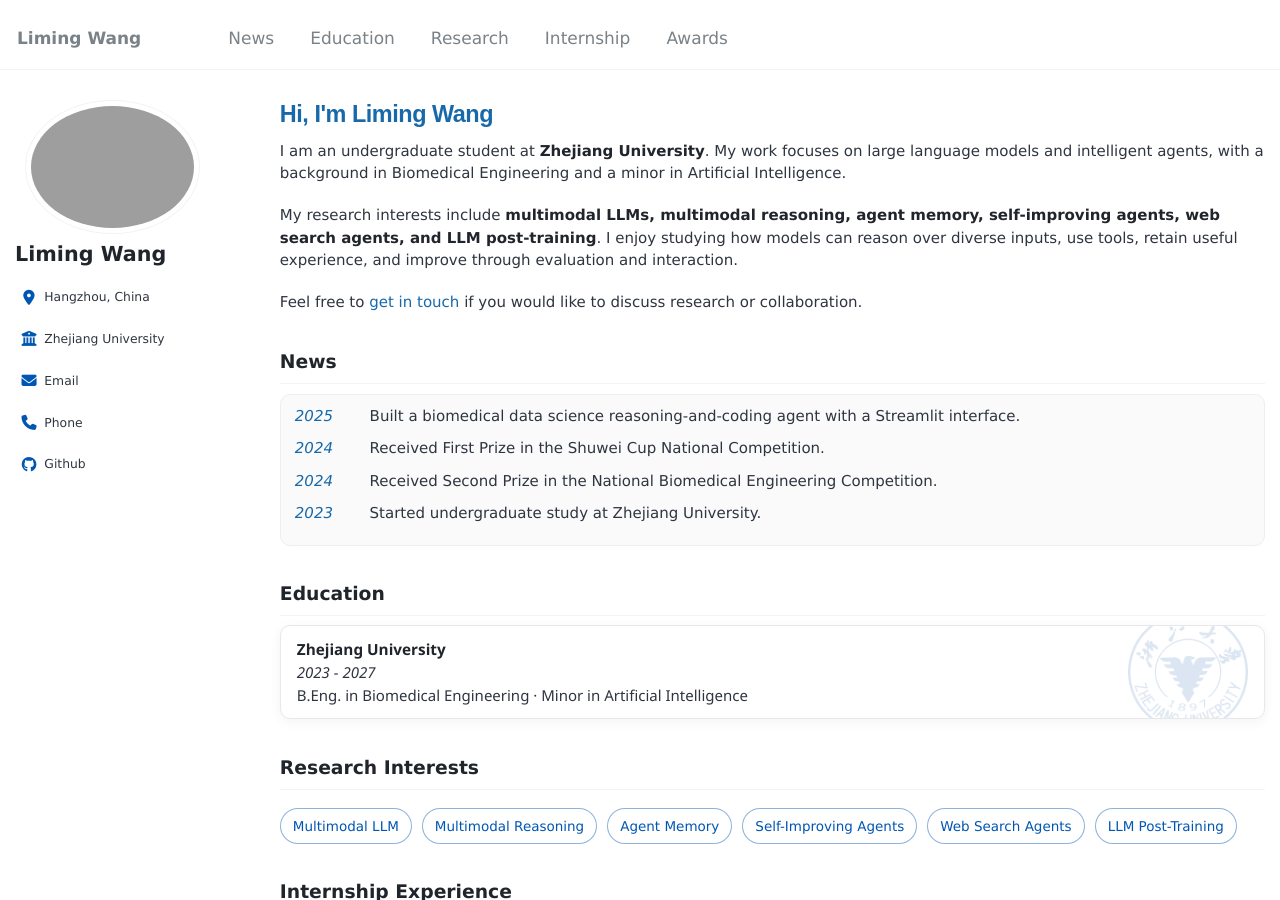
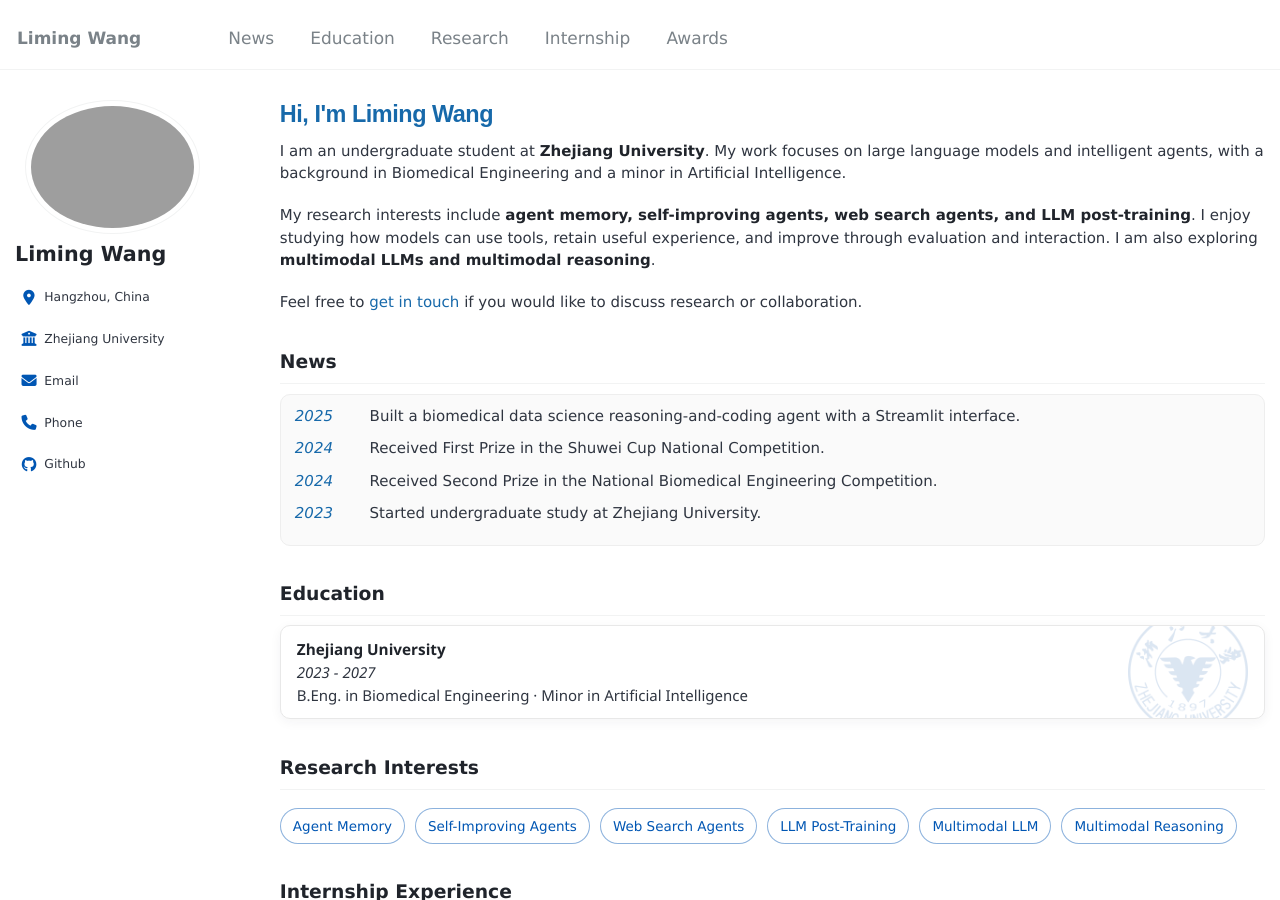
Before and after one commit to wwoozyq/wwoozyq.github.io, a Jekyll site: the page built from _pages/about.md, in a window 1280 px wide and 900 px high. Built offline with Jekyll 4.4.1, drawn with Linux system fonts in a browser that asks for light colours; some web fonts are replaced.

Commit message:
De-emphasize multimodal research interests

```diff
--- a/_pages/about.md
+++ b/_pages/about.md
@@ -12,7 +12,7 @@ redirect_from:
 
 I am an undergraduate student at **Zhejiang University**. My work focuses on large language models and intelligent agents, with a background in Biomedical Engineering and a minor in Artificial Intelligence.
 
-My research interests include **multimodal LLMs, multimodal reasoning, agent memory, self-improving agents, web search agents, and LLM post-training**. I enjoy studying how models can reason over diverse inputs, use tools, retain useful experience, and improve through evaluation and interaction.
+My research interests include **agent memory, self-improving agents, web search agents, and LLM post-training**. I enjoy studying how models can use tools, retain useful experience, and improve through evaluation and interaction. I am also exploring **multimodal LLMs and multimodal reasoning**.
 
 Feel free to [get in touch](mailto:3230104774@zju.edu.cn) if you would like to discuss research or collaboration.
 
@@ -43,12 +43,12 @@ Education
 Research Interests
 --------------
 <div id="research" class="research-interests">
-  <span>Multimodal LLM</span>
-  <span>Multimodal Reasoning</span>
   <span>Agent Memory</span>
   <span>Self-Improving Agents</span>
   <span>Web Search Agents</span>
   <span>LLM Post-Training</span>
+  <span>Multimodal LLM</span>
+  <span>Multimodal Reasoning</span>
 </div>
 
 Internship Experience
```
